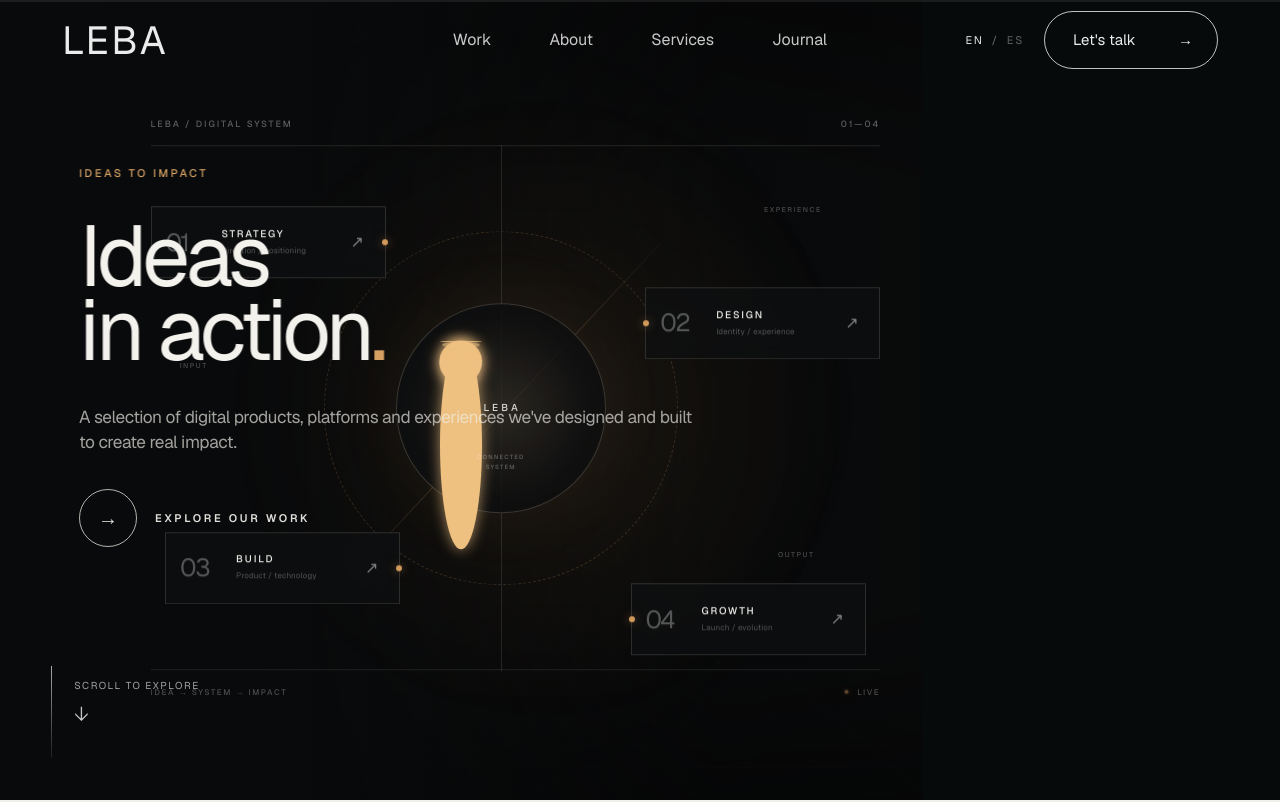
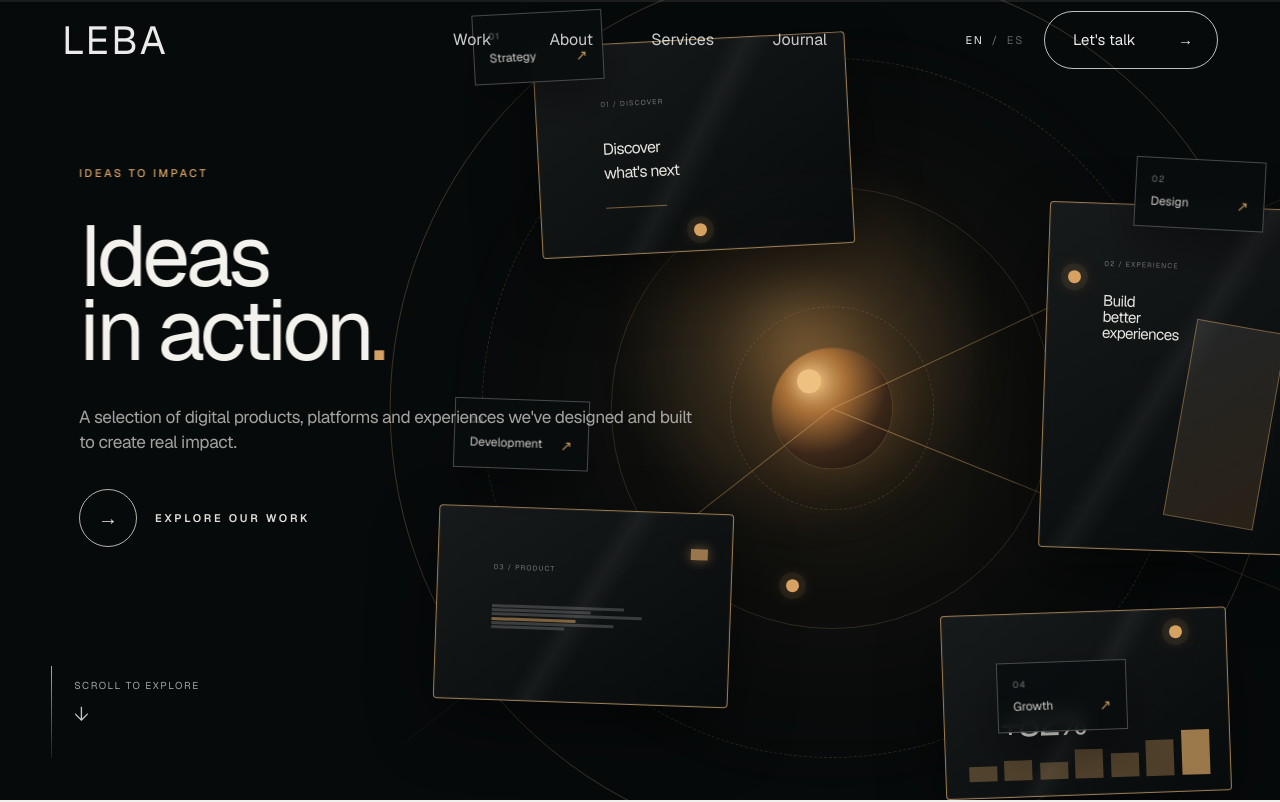
Before and after one commit to NicolasLlanos8799/weareleba, a Next.js app: page / in a window 1280 px wide. Shown: the top 802 px of the page. Built offline with nearby package versions, Linux system fonts and the light colour scheme.

Commit message:
Restore home hero visual to previous design

```diff
--- a/components/hero/HeroReferenceVisual.tsx
+++ b/components/hero/HeroReferenceVisual.tsx
@@ -1,66 +1,65 @@
 "use client";
 
-const modules = [
-  { number: "01", label: "STRATEGY", detail: "Direction / positioning", className: "is-strategy" },
-  { number: "02", label: "DESIGN", detail: "Identity / experience", className: "is-design" },
-  { number: "03", label: "BUILD", detail: "Product / technology", className: "is-build" },
-  { number: "04", label: "GROWTH", detail: "Launch / evolution", className: "is-growth" },
+const nodes = [
+  { number: "01", label: "Strategy", className: "hero-orbit-card--strategy" },
+  { number: "02", label: "Design", className: "hero-orbit-card--design" },
+  { number: "03", label: "Development", className: "hero-orbit-card--development" },
+  { number: "04", label: "Growth", className: "hero-orbit-card--growth" },
 ];
 
 export function HeroReferenceVisual() {
   return (
     <div className="hero-system" aria-hidden="true">
-      <style>{`
-        .hero-system{position:absolute;inset:0;z-index:0;overflow:hidden;pointer-events:none;background:#090a0b;color:#f4f2ed}
-        .hero-system-grid{position:absolute;inset:-10%;opacity:.22;background-image:linear-gradient(rgba(255,255,255,.045) 1px,transparent 1px),linear-gradient(90deg,rgba(255,255,255,.045) 1px,transparent 1px);background-size:80px 80px;transform:perspective(900px) rotateX(58deg) scale(1.35) translateY(12%);transform-origin:center bottom}
-        .hero-system-vignette{position:absolute;inset:0;background:linear-gradient(90deg,#090a0b 0%,rgba(9,10,11,.98) 31%,rgba(9,10,11,.72) 48%,rgba(9,10,11,.12) 78%,rgba(9,10,11,.2) 100%),linear-gradient(180deg,rgba(0,0,0,.45),transparent 25%,transparent 72%,rgba(0,0,0,.55))}
-        .hero-system-orb{position:absolute;width:min(52vw,760px);aspect-ratio:1;right:5%;top:50%;transform:translateY(-50%);border-radius:50%;background:radial-gradient(circle,rgba(208,157,94,.075),rgba(208,157,94,.018) 38%,transparent 68%);filter:blur(18px)}
-        .hero-system-stage{position:absolute;width:min(57vw,820px);height:min(72vh,700px);right:4.5%;top:50%;transform:translateY(-50%)}
-        .hero-stage-header{position:absolute;top:0;left:0;right:0;display:flex;justify-content:space-between;font:500 9px/1 var(--font-geist),Arial,sans-serif;letter-spacing:.22em;color:rgba(255,255,255,.34)}
-        .hero-system-line{position:absolute;background:rgba(224,213,194,.13)}
-        .hero-system-line--top{left:0;right:0;top:25px;height:1px}
-        .hero-system-line--vertical{top:25px;bottom:25px;left:48%;width:1px}
-        .hero-system-line--diagonal{width:1px;height:88%;left:48%;top:7%;transform:rotate(43deg);transform-origin:center;background:linear-gradient(180deg,transparent,rgba(207,157,96,.3),transparent)}
-        .hero-system-core{position:absolute;left:48%;top:50%;width:210px;height:210px;transform:translate(-50%,-50%);border:1px solid rgba(221,201,174,.22);border-radius:50%;display:flex;align-items:center;justify-content:center;flex-direction:column;background:radial-gradient(circle,rgba(48,45,40,.72),rgba(12,13,14,.9) 68%);box-shadow:0 0 80px rgba(195,143,82,.055),inset 0 0 40px rgba(255,255,255,.025)}
-        .core-ring{position:absolute;border:1px solid rgba(220,199,169,.12);border-radius:50%}
-        .core-ring--one{inset:17px;animation:heroSpin 24s linear infinite}
-        .core-ring--two{inset:34px;border-style:dashed;animation:heroSpinReverse 17s linear infinite}
-        .core-cross{position:absolute;background:rgba(221,200,171,.16)}
-        .core-cross--h{width:100%;height:1px}.core-cross--v{height:100%;width:1px}
-        .core-point{width:7px;height:7px;border-radius:50%;background:#d19a5b;box-shadow:0 0 18px rgba(209,154,91,.7);z-index:2;animation:heroPulse 3.5s ease-in-out infinite}
-        .hero-system-core strong{position:absolute;top:50%;transform:translateY(-50%);font:500 10px/1 var(--font-geist),Arial,sans-serif;letter-spacing:.32em;margin-left:.32em;color:rgba(255,255,255,.82)}
-        .hero-system-core small{position:absolute;bottom:40px;text-align:center;font:500 6px/1.55 var(--font-geist),Arial,sans-serif;letter-spacing:.2em;color:rgba(255,255,255,.32)}
-        .hero-module{position:absolute;width:235px;min-height:72px;border:1px solid rgba(222,211,193,.16);background:rgba(15,16,17,.72);backdrop-filter:blur(8px);display:grid;grid-template-columns:44px 1fr 20px;align-items:center;padding:12px 14px;gap:12px;transition:border-color .3s ease,transform .3s ease}
-        .hero-module::before{content:"";position:absolute;width:6px;height:6px;border-radius:50%;background:#d19a5b;box-shadow:0 0 10px rgba(209,154,91,.55);}
-        .hero-module.is-strategy::before,.hero-module.is-build::before{right:-3px}.hero-module.is-design::before,.hero-module.is-growth::before{left:-3px}
-        .hero-module-index{font:400 25px/1 var(--font-geist),Arial,sans-serif;letter-spacing:-.06em;color:rgba(255,255,255,.3)}
-        .hero-module-copy{display:grid;gap:6px}.hero-module-copy strong{font:500 10px/1 var(--font-geist),Arial,sans-serif;letter-spacing:.18em}.hero-module-copy span{font:400 8px/1.3 var(--font-geist),Arial,sans-serif;letter-spacing:.02em;color:rgba(255,255,255,.3)}
-        .hero-module i{font:400 16px/1 Arial,sans-serif;color:rgba(255,255,255,.48);font-style:normal}
-        .hero-module.is-strategy{left:0;top:15%}.hero-module.is-design{right:0;top:29%}.hero-module.is-build{left:2%;bottom:16%}.hero-module.is-growth{right:2%;bottom:7%}
-        .hero-system-micro{position:absolute;font:500 7px/1 var(--font-geist),Arial,sans-serif;letter-spacing:.22em;color:rgba(255,255,255,.27)}
-        .hero-system-micro--one{left:4%;top:42%}.hero-system-micro--two{right:8%;top:15%}.hero-system-micro--three{right:9%;bottom:24%}
-        .hero-system-footer{position:absolute;left:0;right:0;bottom:0;display:flex;justify-content:space-between;align-items:center;padding-top:18px;border-top:1px solid rgba(255,255,255,.1);font:500 8px/1 var(--font-geist),Arial,sans-serif;letter-spacing:.2em;color:rgba(255,255,255,.28)}
-        .hero-system-pulse{display:flex;align-items:center;gap:8px}.hero-system-pulse i{width:5px;height:5px;border-radius:50%;background:#d19a5b;box-shadow:0 0 9px rgba(209,154,91,.7);animation:heroPulse 2s ease-in-out infinite}
-        @keyframes heroSpin{to{transform:rotate(360deg)}}@keyframes heroSpinReverse{to{transform:rotate(-360deg)}}@keyframes heroPulse{0%,100%{opacity:.45;transform:scale(.8)}50%{opacity:1;transform:scale(1.25)}}
-        @media (max-width:1024px){.hero-system-stage{width:65vw;right:-2%}.hero-module{width:205px}.hero-system-core{width:180px;height:180px}}
-        @media (max-width:700px){.hero-system-stage{width:105vw;height:68vh;right:-31%;top:51%;opacity:.86}.hero-system-grid{background-size:52px 52px;opacity:.14}.hero-system-vignette{background:linear-gradient(90deg,#090a0b 0%,rgba(9,10,11,.95) 39%,rgba(9,10,11,.56) 68%,rgba(9,10,11,.2) 100%),linear-gradient(180deg,rgba(0,0,0,.4),transparent 35%,rgba(0,0,0,.55))}.hero-system-core{width:145px;height:145px}.hero-system-core strong{font-size:8px}.hero-system-core small{bottom:27px;font-size:5px}.hero-module{width:174px;min-height:58px;padding:9px 10px;grid-template-columns:34px 1fr 14px;gap:8px}.hero-module-index{font-size:19px}.hero-module-copy strong{font-size:8px}.hero-module-copy span{font-size:6px}.hero-module i{font-size:12px}.hero-module.is-strategy{top:12%;left:5%}.hero-module.is-design{top:27%;right:2%}.hero-module.is-build{bottom:17%;left:6%}.hero-module.is-growth{bottom:5%;right:2%}.hero-system-micro{font-size:5px}.hero-system-footer{font-size:6px}.hero-system-line--vertical{left:47%}}
-        @media (max-width:390px){.hero-system-stage{right:-39%;opacity:.72}.hero-module{width:160px}.hero-module.is-strategy{left:4%}.hero-module.is-build{left:5%}.hero-system-footer{display:none}}
-        @media (prefers-reduced-motion:reduce){.core-ring--one,.core-ring--two,.core-point,.hero-system-pulse i{animation:none}}
-      `}</style>
+      <div className="hero-system-glow" />
+      <div className="hero-orbit hero-orbit--outer" />
+      <div className="hero-orbit hero-orbit--middle" />
+      <div className="hero-orbit hero-orbit--inner" />
 
-      <div className="hero-system-grid" />
-      <div className="hero-system-vignette" />
-      <div className="hero-system-orb" />
-      <div className="hero-system-stage">
-        <div className="hero-stage-header"><span>LEBA / DIGITAL SYSTEM</span><span>01—04</span></div>
-        <div className="hero-system-line hero-system-line--top" />
-        <div className="hero-system-line hero-system-line--vertical" />
-        <div className="hero-system-line hero-system-line--diagonal" />
-        <div className="hero-system-core"><span className="core-ring core-ring--one" /><span className="core-ring core-ring--two" /><span className="core-cross core-cross--h" /><span className="core-cross core-cross--v" /><span className="core-point" /><strong>LEBA</strong><small>CONNECTED<br />SYSTEM</small></div>
-        {modules.map((module) => <div key={module.number} className={`hero-module ${module.className}`}><div className="hero-module-index">{module.number}</div><div className="hero-module-copy"><strong>{module.label}</strong><span>{module.detail}</span></div><i>↗</i></div>)}
-        <div className="hero-system-micro hero-system-micro--one">INPUT</div><div className="hero-system-micro hero-system-micro--two">EXPERIENCE</div><div className="hero-system-micro hero-system-micro--three">OUTPUT</div>
-        <div className="hero-system-footer"><span>IDEA → SYSTEM → IMPACT</span><span className="hero-system-pulse"><i /> LIVE</span></div>
+      <div className="hero-system-core">
+        <span />
       </div>
+
+      <div className="hero-system-path hero-system-path--one" />
+      <div className="hero-system-path hero-system-path--two" />
+      <div className="hero-system-path hero-system-path--three" />
+
+      <div className="hero-system-screen hero-system-screen--strategy">
+        <span className="hero-screen-topline">01 / DISCOVER</span>
+        <strong>Discover<br />what&apos;s next</strong>
+        <i />
+        <b />
+      </div>
+
+      <div className="hero-system-screen hero-system-screen--design">
+        <span className="hero-screen-topline">02 / EXPERIENCE</span>
+        <strong>Build<br />better<br />experiences</strong>
+        <em />
+      </div>
+
+      <div className="hero-system-screen hero-system-screen--development">
+        <span className="hero-screen-topline">03 / PRODUCT</span>
+        <div className="hero-code-lines"><i /><i /><i /><i /><i /><i /></div>
+        <b />
+      </div>
+
+      <div className="hero-system-screen hero-system-screen--growth">
+        <span className="hero-screen-topline">04 / IMPACT</span>
+        <strong>+82%</strong>
+        <div className="hero-chart"><i /><i /><i /><i /><i /><i /><i /></div>
+      </div>
+
+      {nodes.map((node) => (
+        <div key={node.number} className={`hero-orbit-card ${node.className}`}>
+          <span>{node.number}</span>
+          <strong>{node.label}</strong>
+          <i>↗</i>
+        </div>
+      ))}
+
+      <span className="hero-orbit-dot hero-orbit-dot--one" />
+      <span className="hero-orbit-dot hero-orbit-dot--two" />
+      <span className="hero-orbit-dot hero-orbit-dot--three" />
+      <span className="hero-orbit-dot hero-orbit-dot--four" />
     </div>
   );
 }
```
